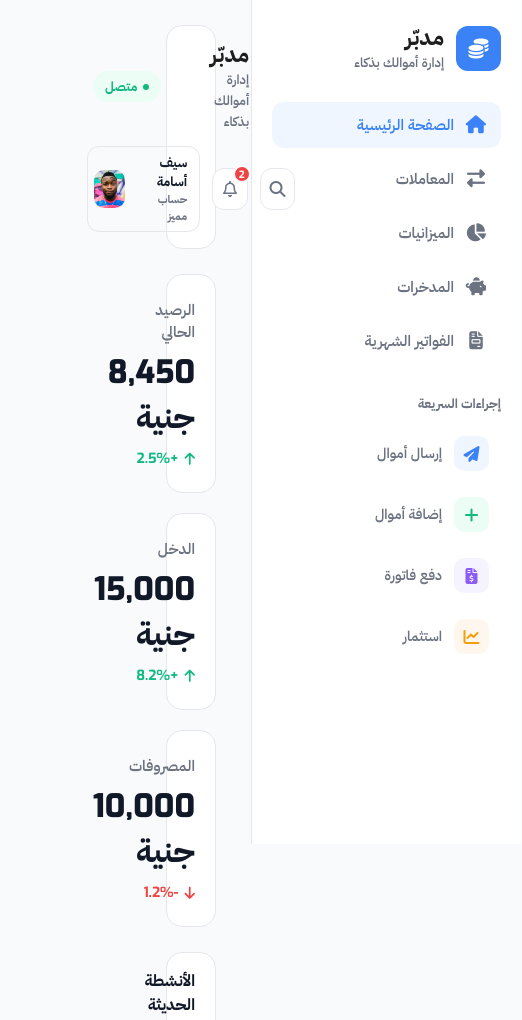
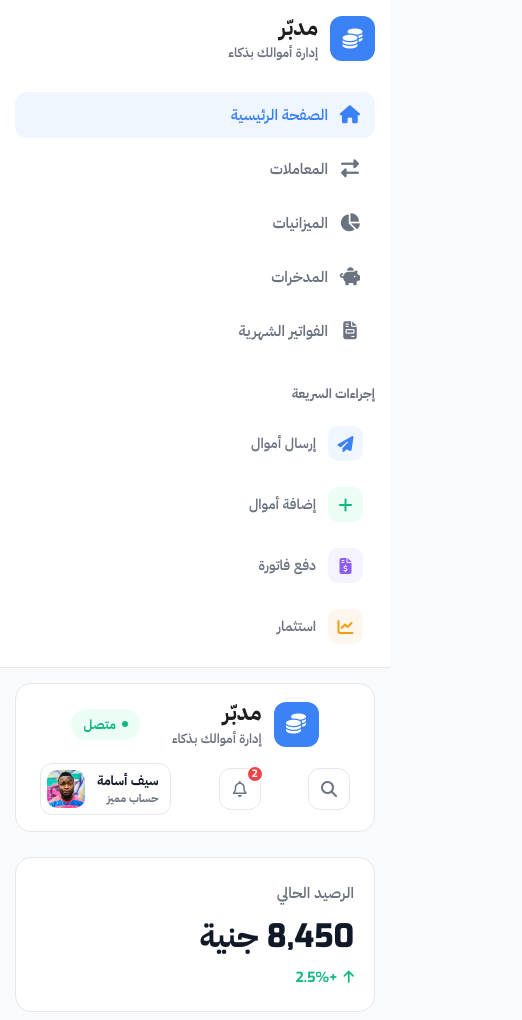
Before and after one commit to Nafadii/-MUDABBIR, a plain HTML site: page index.html in a window 390 px wide. Shown: the top 1020 px of the page, 522 px wide, since content can reach past the window. Drawn offline with Linux system fonts and the light colour scheme.

Commit message:
Enhance responsive styles
Updated CSS for responsive design with Arabic comments.

```diff
--- a/style.css
+++ b/style.css
@@ -1037,7 +1037,8 @@ nav a:hover {
   margin-bottom: 6px;
 }
 
-/* ================= (Responsive) ================= */
+/* ================= التجاوب والموبايل (Responsive Design) ================= */
+
 @media (max-width: 1200px) {
   .main-dashboard-grid,
   .split-bottom-row {
@@ -1053,14 +1054,52 @@ nav a:hover {
 }
 
 @media (max-width: 768px) {
-  .stats-row {
+  .container {
     flex-direction: column;
   }
+
+  .sidebar {
+    width: 100%;
+    height: auto;
+    position: relative;
+    border-left: none;
+    border-bottom: 1px solid #e5e7eb;
+    padding: 15px;
+  }
+
+  .content {
+    padding: 15px;
+  }
+
   .topbar {
     flex-direction: column;
     gap: 15px;
   }
+
+  .topbar-left {
+    width: 100%;
+    justify-content: space-between;
+  }
+
+  .stats-row {
+    flex-direction: column;
+  }
+
+  .transactions-wrapper {
+    width: 100%;
+    overflow-x: auto;
+  }
   .transactions-table {
     min-width: 600px;
   }
+
+  .css-chart {
+    height: 140px;
+  }
 }
+
+@media (max-width: 480px) {
+  .bills-grid {
+    grid-template-columns: 1fr;
+  }
+}
```
